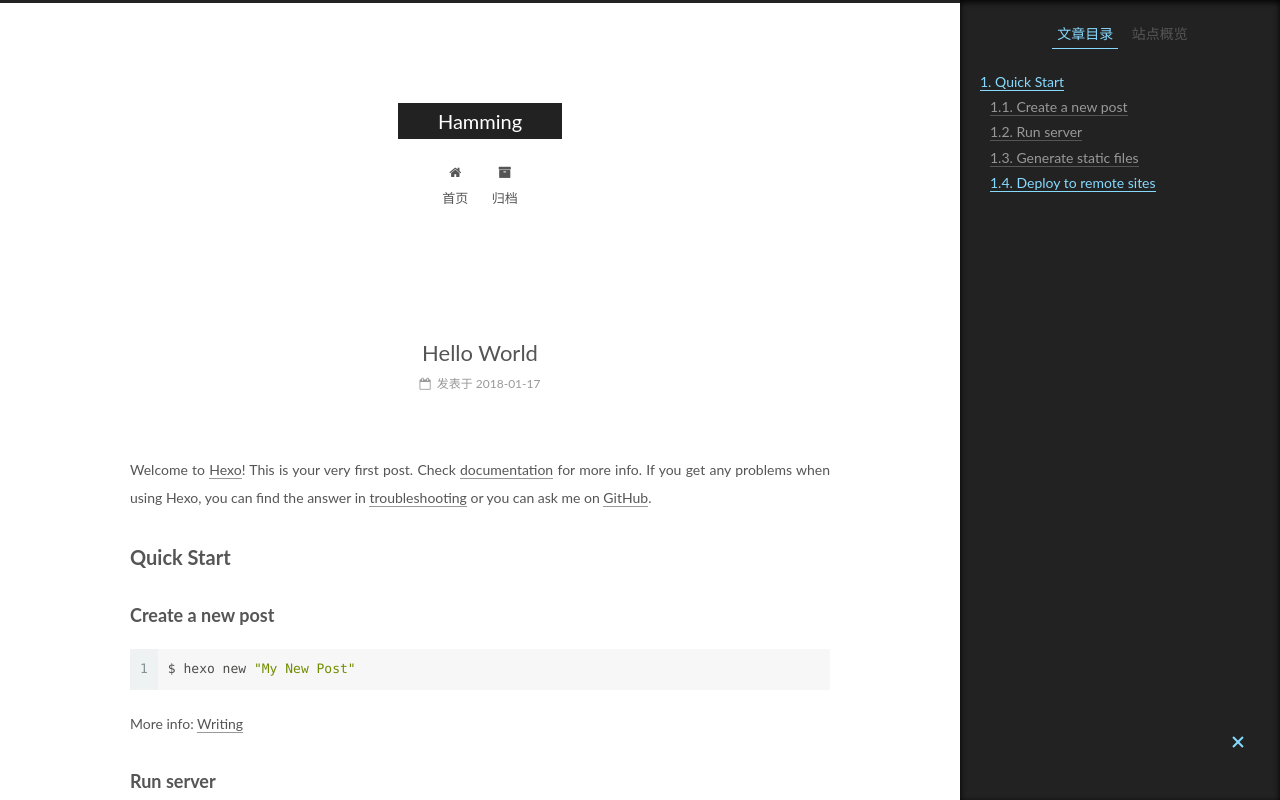
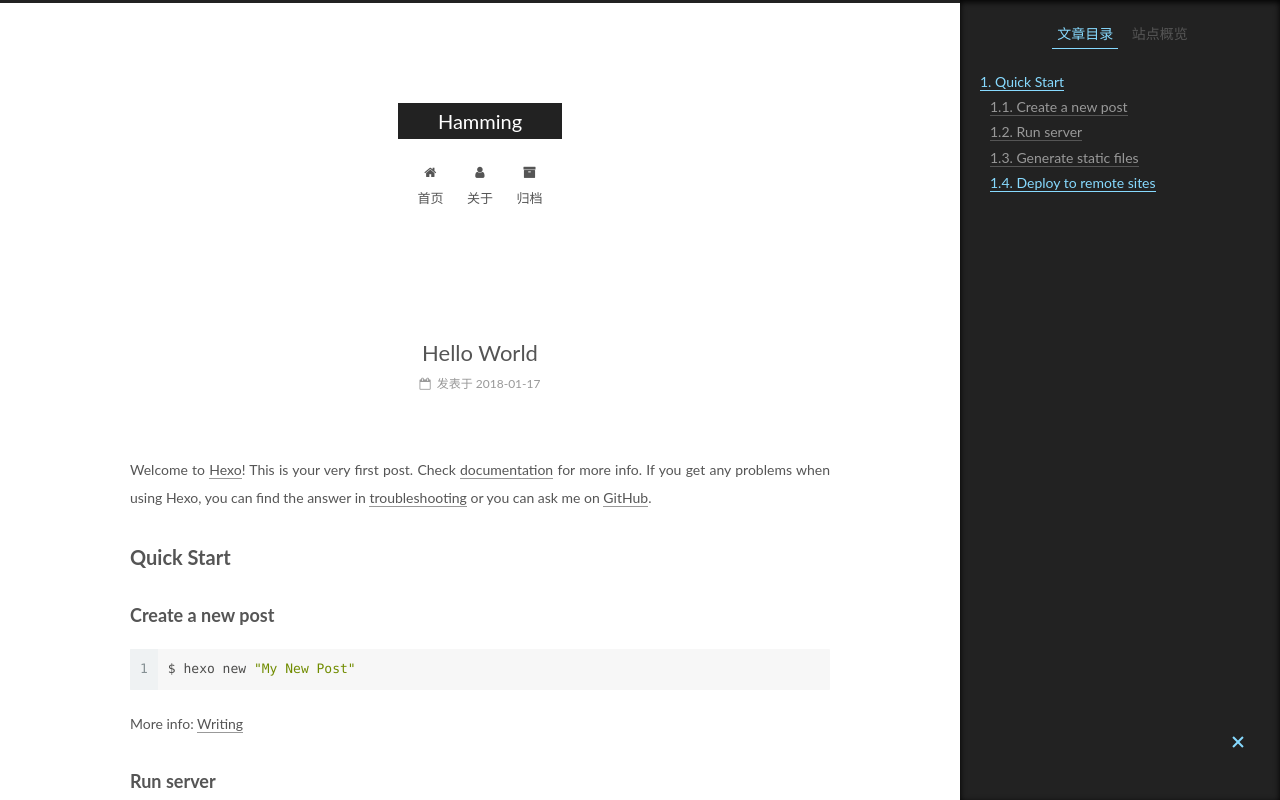
Before and after one commit to Balancor/balancor.github.io, a plain HTML site: page 2018/01/17/hello-world/index.html in a window 1280 px wide. Shown: the top 800 px of the page. Drawn offline with Linux system fonts and the light colour scheme.

Commit message:
Site updated: 2018-01-18 21:15:29

```diff
--- a/2018/01/17/hello-world/index.html
+++ b/2018/01/17/hello-world/index.html
@@ -186,6 +186,16 @@
               <i class="menu-item-icon fa fa-fw fa-home"></i> <br />
 
             首页
+          </a>
+        </li>
+
+
+        <li class="menu-item menu-item-about">
+          <a href="/about/" rel="section">
+
+              <i class="menu-item-icon fa fa-fw fa-user"></i> <br />
+
+            关于
           </a>
         </li>
 
--- a/css/main.css
+++ b/css/main.css
@@ -1822,7 +1822,7 @@ pre .javascript .function {
   width: 4px;
   height: 4px;
   border-radius: 50%;
-  background: #54cb17;
+  background: #3eba3d;
 }
 .links-of-blogroll {
   font-size: 13px;
```
Also changed, not shown: archives/2018/01/index.html (+10 -0 lines), archives/2018/index.html (+10 -0 lines), archives/index.html (+10 -0 lines), index.html (+10 -0 lines).
